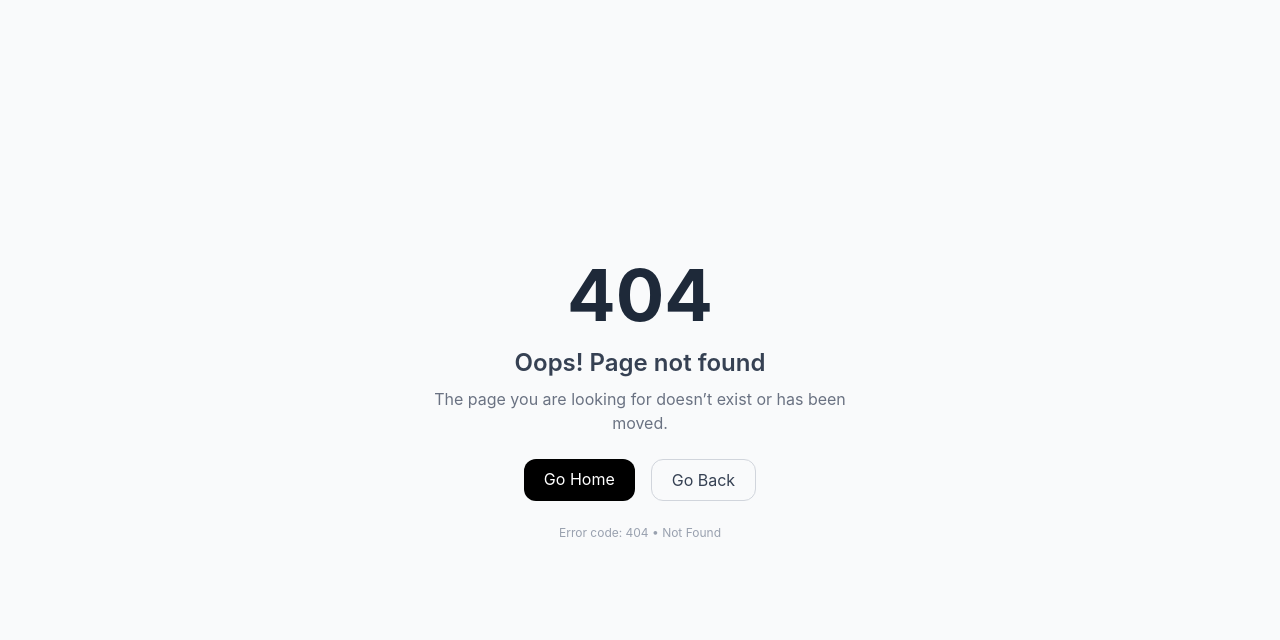
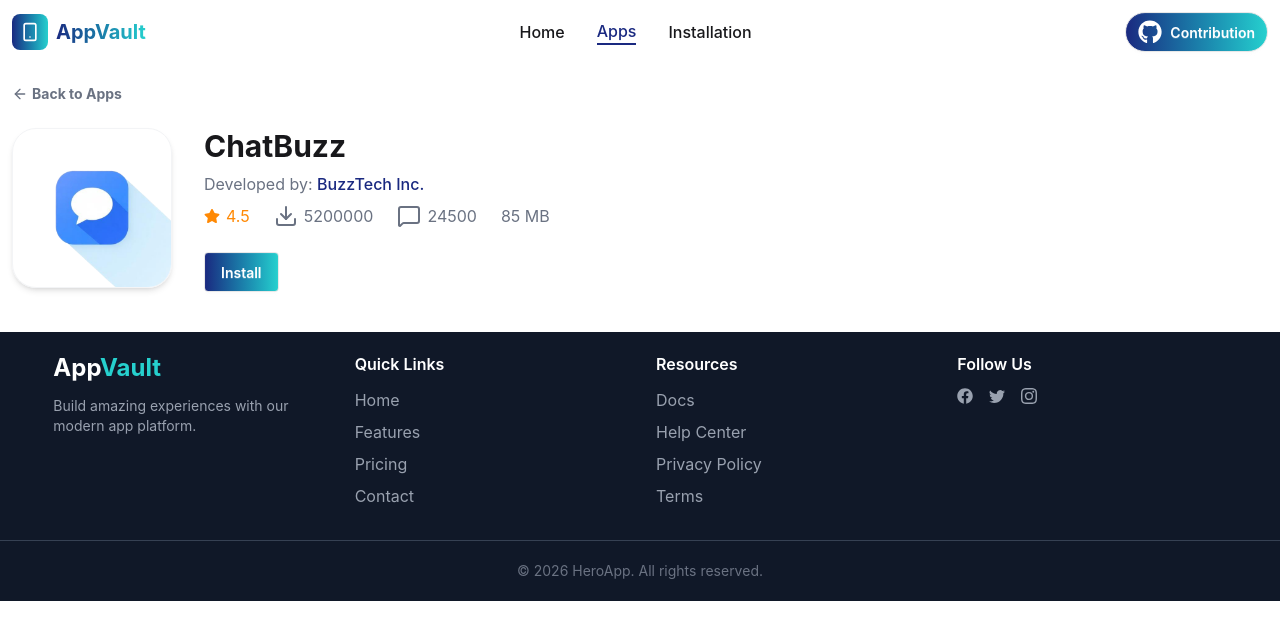
Before and after one commit to nusratjahan7/hero-apps, a React (Vite) app: page /apps/1 in a window 1280 px wide. Before the commit this address had no page. Shown: the top 640 px of the page. Built offline with nearby package versions, Linux system fonts and the light colour scheme.

Commit message:
create app details page with full app information

```diff
--- a/src/Components/HomePages/AppCard.jsx
+++ b/src/Components/HomePages/AppCard.jsx
@@ -1,16 +1,15 @@
 import React from 'react';
-import { appsData } from "../../AppsData/AppsData";
 import { Download } from "lucide-react";
 import { FaStar } from "react-icons/fa";
 import { motion } from "framer-motion"
+import { Link } from 'react-router';
 
 
-const AppCard = () => {
+const AppCard = ({app}) => {
     return (
+       <Link to={`/apps/${app.id}`}>
         <div>
-            {
-                appsData.map((app, index) => (
-                    <motion.div  key={index}
+            <motion.div
                 initial={{opacity: 0, y: 30}}
                 whileInView={{opacity: 1, y: 0}}
                 viewport={{once: true}}
@@ -30,19 +29,19 @@ const AppCard = () => {
                             {app.title}
                         </h3>
                         <div className="flex items-center gap-3 text-xs text-gray-700">
-                 <span className="flex items-center gap-1  bg-yellow-100 px-2 py-1 rounded-full font-semibold">
-                <FaStar className="h-3.5 w-3.5 text-yellow-500" />
+                 <span className="flex items-center gap-1  bg-yellow-100 px-2 py-1 rounded-full text-orange-400 font-semibold">
+                <FaStar className="h-3.5 w-3.5" />
                      {app.ratingAvg}
                 </span>
                  <span className="flex items-center gap-1  bg-green-300 py-1 px-2 rounded-full text-green-900 font-semibold">
                 <Download className="h-3.5 w-3.5" />
-
+                    {app.downloads}
                  </span>
                  </div>
                     </motion.div>
-                ))
-            }
+
         </div>
+       </Link>
     );
 };
 
--- a/src/Components/HomePages/Stats.jsx
+++ b/src/Components/HomePages/Stats.jsx
@@ -11,7 +11,7 @@ const stats = [
 
 const Stats = () => {
     return (
-        <section className="container mx-auto -mt-6 ">
+        <section className="container mx-auto -mt-6 px-3 ">
       <motion.div
       initial={{opacity: 0, y: 30}}
       whileInView={{opacity: 1, y: 0}}
--- a/src/Components/HomePages/TrendingApps.jsx
+++ b/src/Components/HomePages/TrendingApps.jsx
@@ -5,6 +5,7 @@ import { FaArrowRight, FaStar } from "react-icons/fa";
 import { motion } from "framer-motion"
 import { HashLoader } from 'react-spinners';
 import { Link } from 'react-router';
+import AppCard from './AppCard';
 
 const topApps = [...appsData].sort((a, b) => b.downloads - a.downloads).slice(0, 8);
 
@@ -55,36 +56,7 @@ const TrendingApps = () => {
                 <HashLoader color="#1a2980" />
             </div>
         )  :
-                    (topApps.map((app, ind) => <motion.div
-                    initial={{opacity: 0, y: 30}}
-                    whileInView={{opacity: 1, y: 0}}
-                    viewport={{once: true}}
-                    transition={{duration: 0.9, delay: 0.3}}
-
-                    className="group flex flex-col items-center rounded-xl border border-gray-200 bg-white p-5 transition-all hover:shadow-sm hover:-translate-y-1"
-                    key={ind}>
-                        <img
-                            src={app.image}
-                            alt={app.title}
-                            loading="lazy"
-                            width={80}
-                            height={80}
-                            className=" h-20 w-20 rounded-2xl object-contain"
-                        />
-                         <h3 className="mb-1 text-sm font-semibold text-black text-center line-clamp-1">
-                            {app.title}
-                        </h3>
-                        <div className="flex items-center gap-3 text-xs text-gray-700 mt-2">
-                 <span className="flex items-center gap-1 bg-yellow-100 px-2 py-1 rounded-full font-semibold">
-                <FaStar className="h-3.5 w-3.5 text-yellow-500" />
-                     {app.ratingAvg}
-                </span>
-                 <span className="flex items-center gap-1 bg-green-300 py-1 px-2 rounded-full text-green-950 font-semibold">
-                <Download className="h-3.5 w-3.5" />
-                    {app.downloads}
-                 </span>
-                 </div>
-                    </motion.div>))
+                    (topApps.map((app, ind) => <AppCard key={ind} app={app}></AppCard>))
                 }
             </div>
             {/* ..... */}
--- /dev/null
+++ b/src/Hooks/UseApps.jsx
@@ -0,0 +1,32 @@
+import React, { useEffect, useState } from 'react';
+import { appsData } from '../AppsData/AppsData';
+
+const UseApps = () => {
+
+    const [loading, setLoading] = useState(true);
+            const [apps, setApps] = useState([]);
+
+            useEffect(() => {
+            const loadData = async () => {
+                try {
+                    await new Promise(resolve => setTimeout(resolve, 500));
+
+                    const data = appsData;
+
+                    setApps(data);
+                } catch (error) {
+                    console.error(error);
+                } finally {
+                    setLoading(false);
+                }
+            };
+
+            loadData();
+            }, []);
+
+    return { apps, loading };
+
+
+};
+
+export default UseApps;
--- /dev/null
+++ b/src/Pages/AppDetails/AppDetail.jsx
@@ -0,0 +1,69 @@
+import React from 'react';
+import { Link, useParams } from 'react-router';
+import UseApps from '../../Hooks/UseApps';
+import { ArrowLeft, Download, MessageSquare } from 'lucide-react';
+import { FaStar } from 'react-icons/fa';
+import { HashLoader } from 'react-spinners';
+
+
+const AppDetail = () => {
+    const { id } = useParams();
+    // console.log(id);
+    const { apps, loading } = UseApps();
+    // console.log(apps, loading);
+    const expectedApp = apps.find((app) => app.id == id);
+    console.log(expectedApp);
+
+    if(loading){
+        return  <div className="col-span-full flex justify-center items-center py-10">
+                <HashLoader color="#1a2980" />
+            </div>;
+    }
+
+    if (!expectedApp) {
+        return <p className="text-center text-3xl font-bold py-10">App not found</p>;
+    }
+
+
+    return (
+        <section className='container mx-auto px-3'>
+            <div className='mt-5'>
+                 <Link to="/apps" className="mb-6 inline-flex items-center gap-1 text-sm text-gray-500 font-bold hover:text-[#1a2980] transition-colors">
+                <ArrowLeft className="h-4 w-4" /> Back to Apps
+                </Link>
+            </div>
+           <div className='mb-10 flex flex-col items-center gap-8 md:flex-row md:items-start'>
+            <img src={expectedApp.image} alt={expectedApp.title}
+             width={160}
+          height={160}
+          className="h-40 w-40 rounded-3xl object-contain border border-gray-100 shadow-md" />
+
+          <div className='space-y-2 flex-1'>
+            <h1 className='text-3xl font-bold'>{expectedApp.title}</h1>
+            <p className='text-gray-500'> Developed by: <span className='text-[#1a2980] font-medium'> {expectedApp.companyName}</span></p>
+            <div className='flex flex-wrap items-center gap-6'>
+                <span className='flex items-center gap-1.5 text-orange-400'>
+                    <FaStar />
+                    {expectedApp.ratingAvg}
+                </span>
+                <span className='flex gap-1.5 items-center text-gray-500'>
+                    <Download />
+                    {expectedApp.downloads}
+                </span>
+                <span className='flex gap-1.5 items-center text-gray-500'>
+                    <MessageSquare />
+                    {expectedApp.reviews}
+                </span>
+                <span className='text-gray-500'>{expectedApp.size} MB</span>
+            </div>
+            <button className='btn mt-4 bg-linear-to-r from-[#1a2980] to-[#26d0ce] text-white'>
+                Install
+            </button>
+          </div>
+           </div>
+
+        </section>
+    );
+};
+
+export default AppDetail;
--- a/src/Pages/Apps/Apps.jsx
+++ b/src/Pages/Apps/Apps.jsx
@@ -1,10 +1,59 @@
-import React from 'react';
+import React, { useEffect, useState } from 'react';
+import AppCard from '../../Components/HomePages/AppCard';
+import { appsData } from "../../AppsData/AppsData";
+import { HashLoader } from 'react-spinners';
 
 const Apps = () => {
+
+        const [loading, setLoading] = useState(true);
+        const [apps, setApps] = useState([]);
+
+        useEffect(() => {
+        const loadData = async () => {
+            try {
+                await new Promise(resolve => setTimeout(resolve, 500));
+
+                const data = appsData;
+
+                setApps(data);
+            } catch (error) {
+                console.error(error);
+            } finally {
+                setLoading(false);
+            }
+        };
+
+        loadData();
+        }, []);
+
     return (
-        <div>
-            apps
+        <section className='bg-gray-50'>
+            <div className='container mx-auto px-3 py-4'>
+            <div className='my-4'>
+                <h1 className="mb-2 text-3xl font-bold ">All Apps</h1>
+                <p className="text-gray-600 font-medium">Browse our complete collection of curated applications</p>
+            </div>
+
+            <div>
+                <p className='text-lg font-medium text-gray-600'>{apps.length} found</p>
+            </div>
+
+            <div className='py-5'>
+                <div className='grid grid-cols-2 sm:grid-cols-3 gap-4 md:grid-cols-4'>
+                {
+                loading ?
+                 (
+            <div className="col-span-full flex justify-center items-center py-10">
+                <HashLoader color="#1a2980" />
+            </div>
+        )  :
+                    (appsData.map((app, ind) => <AppCard key={ind} app={app}></AppCard>))
+                }
+            </div>
+            </div>
+
         </div>
+        </section>
     );
 };
 
--- a/src/main.jsx
+++ b/src/main.jsx
@@ -8,6 +8,7 @@ import ErrorPage from './Pages/ErrorPage/ErrorPage';
 import Homepage from './Pages/Homepage/Homepage';
 import Apps from './Pages/Apps/Apps';
 import Installation from './Pages/Installation/Installation';
+import AppDetail from './Pages/AppDetails/AppDetail';
 
 const router = createBrowserRouter([
   {
@@ -23,6 +24,10 @@ const router = createBrowserRouter([
        Component: Apps
       },
       {
+        path: 'apps/:id',
+        Component: AppDetail
+      },
+      {
        path: 'installation',
        Component: Installation
       },
```
Lines whose indentation alone changed are shown as unchanged.
